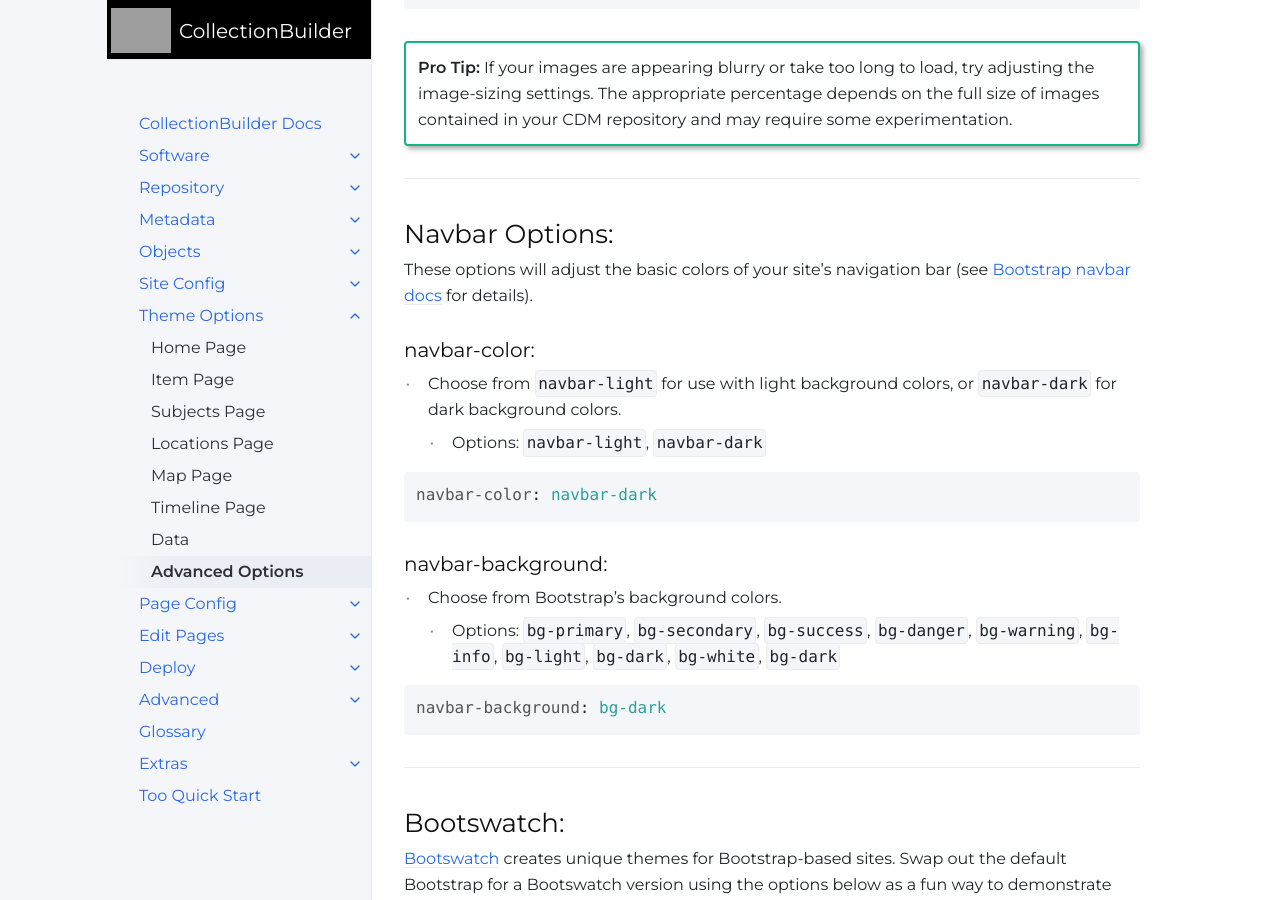
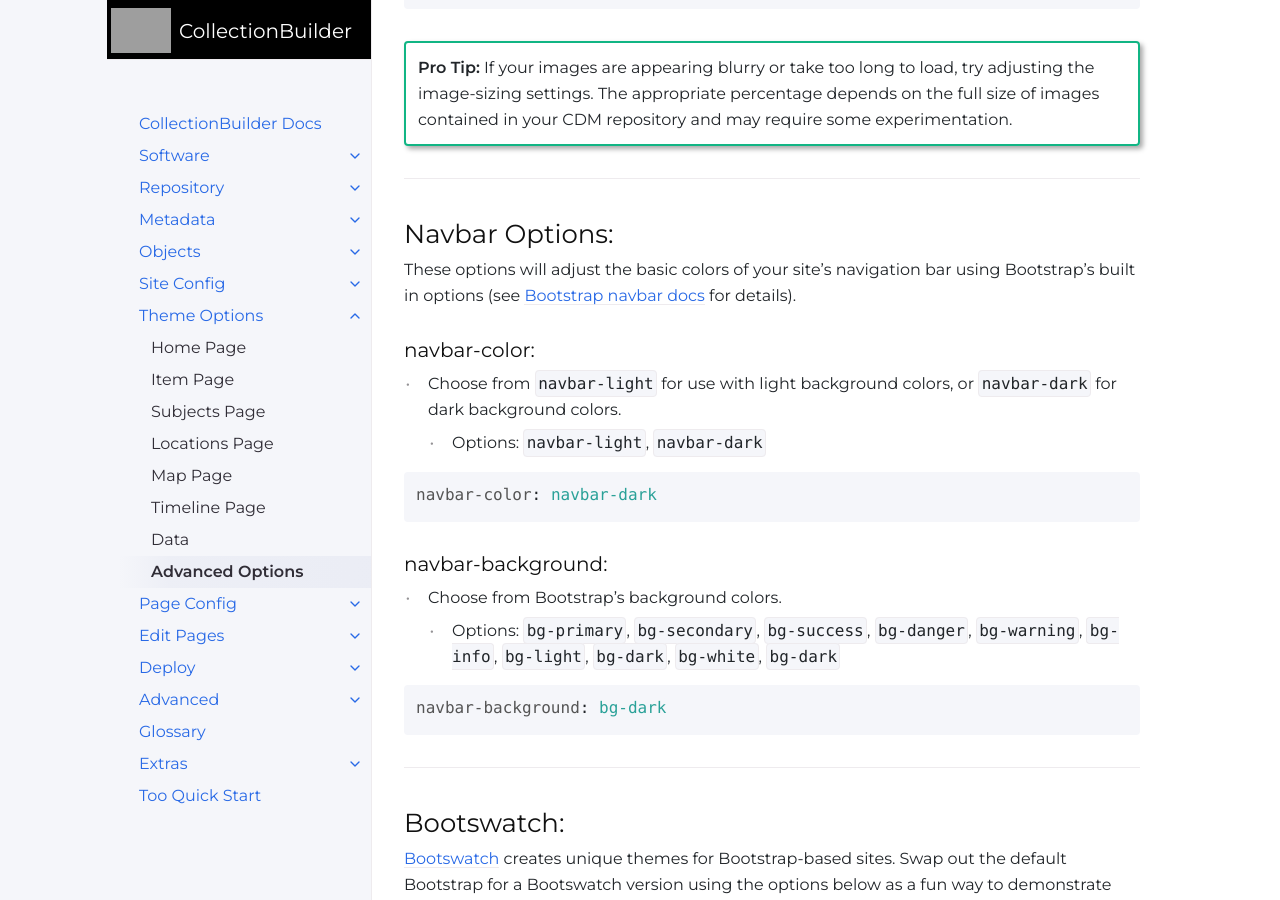
Before and after one commit to CollectionBuilder/cb-docs, a Jekyll site: the page built from docs/theme/advanced.md, in a window 1280 px wide and 900 px high, scrolled down 875 px. Built offline with Jekyll 4.4.1, drawn with Linux system fonts in a browser that asks for light colours; comment, search, counter and statistics services are not loaded; some of the changed text lies outside the part shown.

Commit message:
fix advanced theme details

````diff
--- a/docs/theme/advanced.md
+++ b/docs/theme/advanced.md
@@ -46,7 +46,7 @@ image-percentage-small: 10
 
 ## Navbar Options:
 
-These options will adjust the basic colors of your site's navigation bar (see [Bootstrap navbar docs](https://getbootstrap.com/docs/5.1/components/navbar/){:target="_blank" rel="noopener"} for details).
+These options will adjust the basic colors of your site's navigation bar using Bootstrap's built in options (see [Bootstrap navbar docs](https://getbootstrap.com/docs/5.1/components/navbar/){:target="_blank" rel="noopener"} for details).
 
 ### navbar-color:
 
@@ -121,7 +121,7 @@ link-color: "#17a2b8"
 	- If you use this option, you will generally also need to use the font-cdn option below to add the font style sheet link to the head. This ensures the user actually have the font you configured!
 
 ```yaml
-base-font-family: Georgia; serif;
+base-font-family: 'Roboto', sans-serif;
 ```
 
 ### font-cdn:
````
